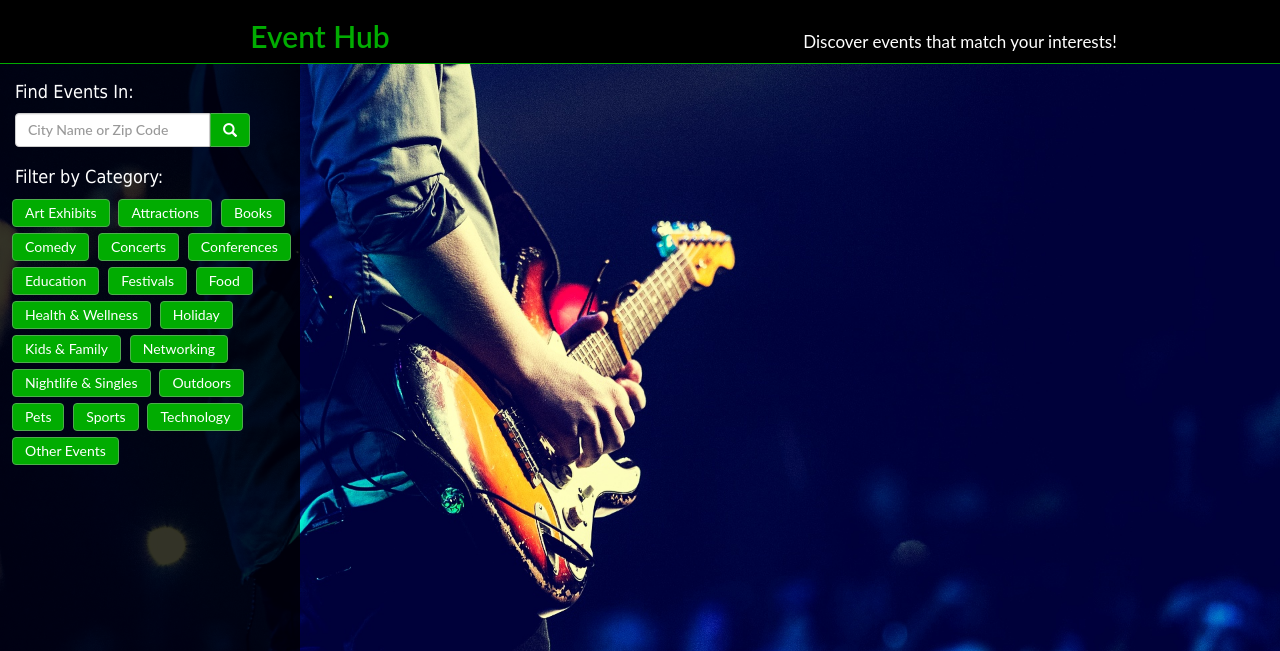
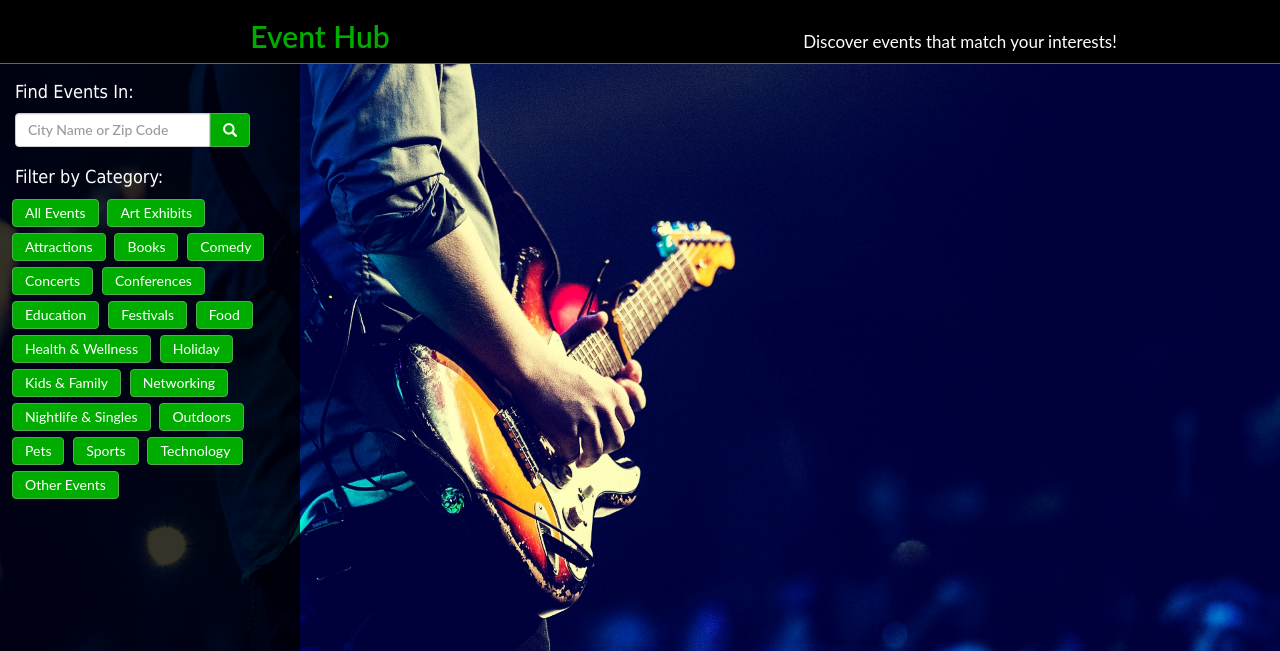
Before and after one commit to CocoZDev/EventHub, a PHP site: page / in a window 1280 px wide. Shown: the top 651 px of the page. Run offline with PHP 8.4, Linux system fonts and the light colour scheme; some libraries are stand-ins or nearby versions; grey boxes are pictures that could not be loaded.

Commit message:
updated category button style

```diff
--- a/assets/css/style.css
+++ b/assets/css/style.css
@@ -265,11 +265,13 @@ a:active {
   outline: none;
 }
 
+.btn-success:visited,
 .btn-success:hover,
 .btn-success:active,
 .btn-success:focus {
   background-color: green;
   outline: none;
+  border: 1px solid white;
 }
 
 .category-group {
--- a/index.html
+++ b/index.html
@@ -70,46 +70,47 @@
 					</div>
 				</div>
 				<div class="row">
-					<div class="col-xs-12 category-group">
+					<div class="col-xs-12 btn-group btn-group-toggle category-group" data-toggle="buttons">
 						<ul>
+							<li><input type="button" class="btn btn-success category" data-id="" value="All Events" autocomplete="off" checked/></li>
 
-							<li><input type="button" class="btn btn-success category" data-id="art" value="Art Exhibits"/></li>
+							<li><input type="button" class="btn btn-success category" data-id="art" value="Art Exhibits" autocomplete="off"/></li>
 
-							<li><input type="button" class="btn btn-success category" data-id="attractions" value="Attractions"/></li>
+							<li><input type="button" class="btn btn-success category" data-id="attractions" value="Attractions" autocomplete="off"/></li>
 
-							<li><input type="button" class="btn btn-success category" data-id="books" value="Books"/></li>
+							<li><input type="button" class="btn btn-success category" data-id="books" value="Books" autocomplete="off"/></li>
 
-							<li><input type="button" class="btn btn-success category" data-id="comedy" value="Comedy"/></li>
+							<li><input type="button" class="btn btn-success category" data-id="comedy" value="Comedy" autocomplete="off"/></li>
 
-							<li><input type="button" class="btn btn-success category" data-id="music" value="Concerts"/></li>
+							<li><input type="button" class="btn btn-success category" data-id="music" value="Concerts" autocomplete="off"/></li>
 
-							<li><input type="button" class="btn btn-success category" data-id="conference" value="Conferences"/></li>
+							<li><input type="button" class="btn btn-success category" data-id="conference" value="Conferences" autocomplete="off"/></li>
 
-							<li><input type="button" class="btn btn-success category" data-id="learning_education" value="Education"/></li>
+							<li><input type="button" class="btn btn-success category" data-id="learning_education" value="Education" autocomplete="off"/></li>
 
-							<li><input type="button" class="btn btn-success category" data-id="festivals_parades" value="Festivals"/></li>
+							<li><input type="button" class="btn btn-success category" data-id="festivals_parades" value="Festivals" autocomplete="off"/></li>
 
-							<li><input type="button" class="btn btn-success category" data-id="food" value="Food"/></li>
+							<li><input type="button" class="btn btn-success category" data-id="food" value="Food" autocomplete="off"/></li>
 
-							<li><input type="button" class="btn btn-success category" data-id="support" value="Health & Wellness"/></li>
+							<li><input type="button" class="btn btn-success category" data-id="support" value="Health & Wellness" autocomplete="off"/></li>
 
-							<li><input type="button" class="btn btn-success category" data-id="holiday" value="Holiday"/></li>
+							<li><input type="button" class="btn btn-success category" data-id="holiday" value="Holiday" autocomplete="off"/></li>
 
-							<li><input type="button" class="btn btn-success category" data-id="family" value="Kids & Family"/></li>
+							<li><input type="button" class="btn btn-success category" data-id="family" value="Kids & Family" autocomplete="off"/></li>
 
-							<li><input type="button" class="btn btn-success category" data-id="business" value="Networking"/></li>
+							<li><input type="button" class="btn btn-success category" data-id="business" value="Networking" autocomplete="off"/></li>
 
-							<li><input type="button" class="btn btn-success category" data-id="singles_social" value="Nightlife & Singles"/></li>
+							<li><input type="button" class="btn btn-success category" data-id="singles_social" value="Nightlife & Singles" autocomplete="off"/></li>
 
-							<li><input type="button" class="btn btn-success category" data-id="outdoors" value="Outdoors"/></li>
+							<li><input type="button" class="btn btn-success category" data-id="outdoors" value="Outdoors" autocomplete="off"/></li>
 
-							<li><input type="button" class="btn btn-success category" data-id="animals" value="Pets"/></li>
+							<li><input type="button" class="btn btn-success category" data-id="animals" value="Pets" autocomplete="off"/></li>
 
-							<li><input type="button" class="btn btn-success category" data-id="sports" value="Sports"/></li>
+							<li><input type="button" class="btn btn-success category" data-id="sports" value="Sports" autocomplete="off"/></li>
 
-							<li><input type="button" class="btn btn-success category" data-id="science" value="Technology"/></li>
+							<li><input type="button" class="btn btn-success category" data-id="science" value="Technology" autocomplete="off"/></li>
 
-							<li><input type="button" class="btn btn-success category" data-id="other" value="Other Events"/></li>
+							<li><input type="button" class="btn btn-success category" data-id="other" value="Other Events" autocomplete="off"/></li>
 
 						</ul>
 					</div>
```
